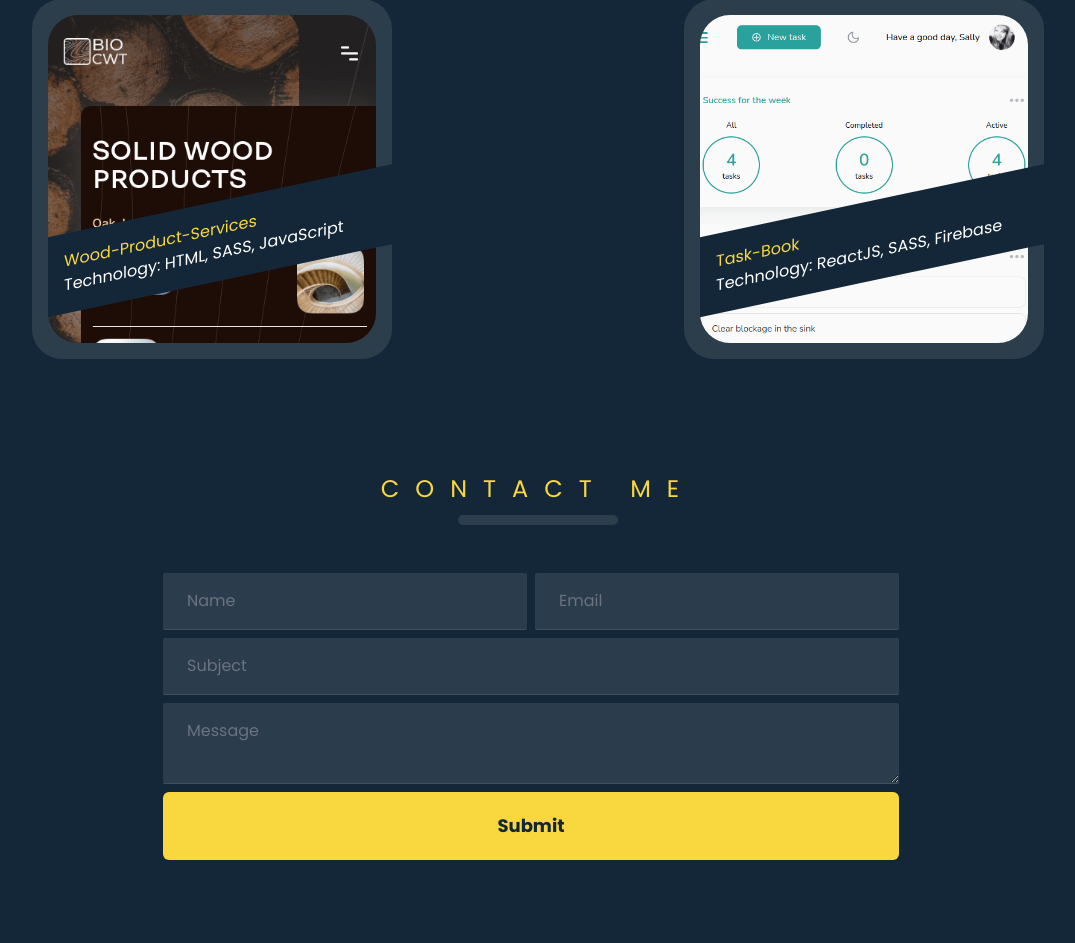
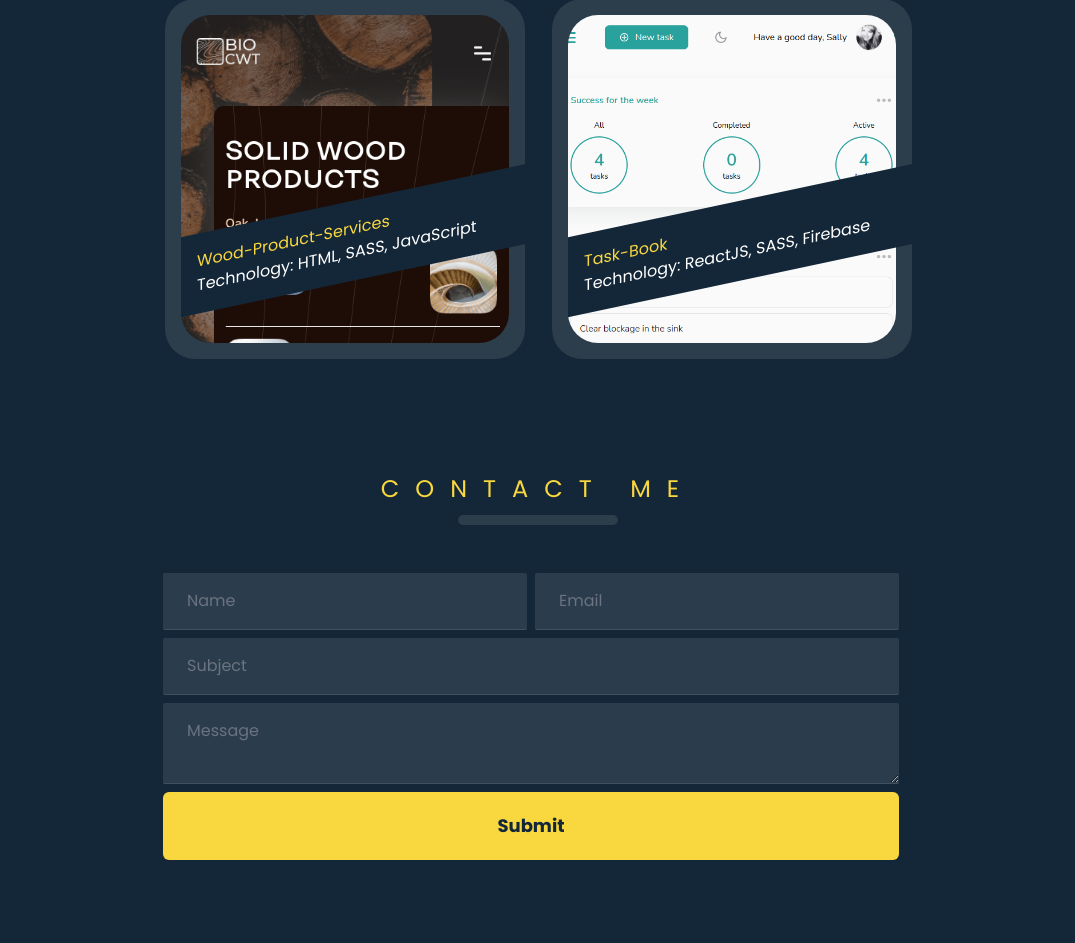
Before and after one commit to TTUmejiaku/templeumejiaku, a Next.js app: page / in a window 1280 px wide. Shown: the part 647-1590 px from the top of the page, without its empty margins (102-1177 px from the left). Built offline with nearby package versions, Linux system fonts and the light colour scheme.

Commit message:
updated layouts

```diff
--- a/components/Header.tsx
+++ b/components/Header.tsx
@@ -17,8 +17,7 @@ function Header({}: Props) {
   });
 
   return (
-    <header className="mt-6 lg:mt-9 ">
-      <div className="container text-center">
+    <header className="mt-6 lg:mt-9 text-center">
       <div className="flex flex-col items-center md:flex-row md:justify-between w-full">
         <div className="">
           {/* Image */}
@@ -98,7 +97,6 @@ function Header({}: Props) {
           <FaRegEnvelope className="text-small" />
         </a>
       </div>
-      </div>
     </header>
   );
 }
--- a/components/PrimaryNav.tsx
+++ b/components/PrimaryNav.tsx
@@ -6,7 +6,6 @@ type Props = {};
 function PrimaryNav({}: Props) {
   return (
     <div className="mt-4">
-      <div className="container">
       <div className="bg-white10 rounded-[60px] space-x-2 flex items-center justify-between pri-nav ">
         <Link href="/about">
           <span className="nav-btn ">About </span>
@@ -16,7 +15,6 @@ function PrimaryNav({}: Props) {
         </Link>
       </div>
     </div>
-    </div>
   );
 }
 
--- a/pages/about.tsx
+++ b/pages/about.tsx
@@ -67,11 +67,11 @@ function About({}: Props) {
 
   return (
     <>
+      <div className="container">
         <Header />
         <PrimaryNav />
         {/* About section */}
         <div className="text-white  text-center">
-        <div className="container">
           <p className="mt-8 md:mt-10 mx-auto md:w-4/5">
             I love to build cool stuff with code. I delight in manipulating
             HTML, CSS, and JavaScript to turn designs into functional and
@@ -80,11 +80,9 @@ function About({}: Props) {
             that solve business problems.
           </p>
         </div>
-      </div>
 
         {/* Work, skills section */}
         <main className="mt-20 md:mt-28">
-        <div className="container">
           {/* Work section */}
           <section className="text-center py-4">
             <div className="title__logo">
@@ -114,8 +112,8 @@ function About({}: Props) {
           <section id="contact">
             <ContactMe />
           </section>
+        </main>
       </div>
-      </main>
     </>
   );
 }
--- a/pages/index.tsx
+++ b/pages/index.tsx
@@ -8,13 +8,22 @@ type Props = {};
 
 function index({}: Props) {
   return (
-    <div className="">
-      <Header />
-      <PrimaryNav />
-      <section id="projects">
-        <ProjectCard />
-      </section>
-      <section id="contact">
+    <>
+      <div className="container">
+        <Header />
+        <PrimaryNav />
+        <section id="projects">
+          <ProjectCard />
+        </section>
+        <section id="contact" className="text-center mt-28">
+          <h3 className="uppercase tracking-[16px] text-priYellow text-small">
+            Contact Me
+          </h3>
+          <div className="divider"></div>
+          <ContactForm />
+        </section>
+      </div>
+      {/* <section id="contact">
         <div className="mt-28 container text-center">
           <h3 className="uppercase tracking-[16px] text-priYellow text-small">
             Contact Me
@@ -22,8 +31,8 @@ function index({}: Props) {
           <div className="divider"></div>
           <ContactForm />
         </div>
-      </section>
-    </div>
+      </section> */}
+    </>
   );
 }
 
```
Lines whose indentation alone changed are shown as unchanged.
